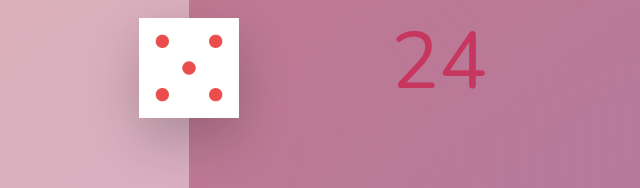
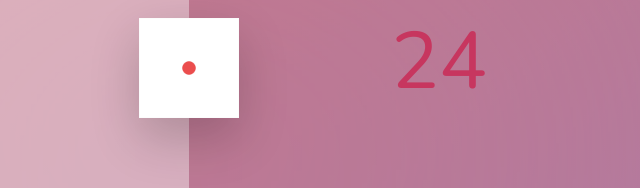
Before and after one commit to Rifat8080/dice-roll-game, a website: page index.html in a window 1280 px wide. Shown: the part 247-435 px from the top of the page, 451-1091 px from the left. Drawn offline with nearby package versions, Linux system fonts and the light colour scheme; files whose address does not match are found by name.

Commit message:
Updated game name and structure

```diff
--- a/index.html
+++ b/index.html
@@ -5,7 +5,7 @@
     <meta name="viewport" content="width=device-width, initial-scale=1.0" />
     <meta http-equiv="X-UA-Compatible" content="ie=edge" />
     <link rel="stylesheet" href="style.css" />
-    <title>Pig Game</title>
+    <title>Dice Roll Game</title>
   </head>
   <body>
     <main>
@@ -26,7 +26,7 @@
         </div>
       </section>
 
-      <img src="dice-5.png" alt="Playing dice" class="dice" />
+      <img src="./dices/dice-1.png" alt="Playing dice" class="dice" />
       <button class="btn btn--new">🔄 New game</button>
       <button class="btn btn--roll">🎲 Roll dice</button>
       <button class="btn btn--hold">📥 Hold</button>
```
